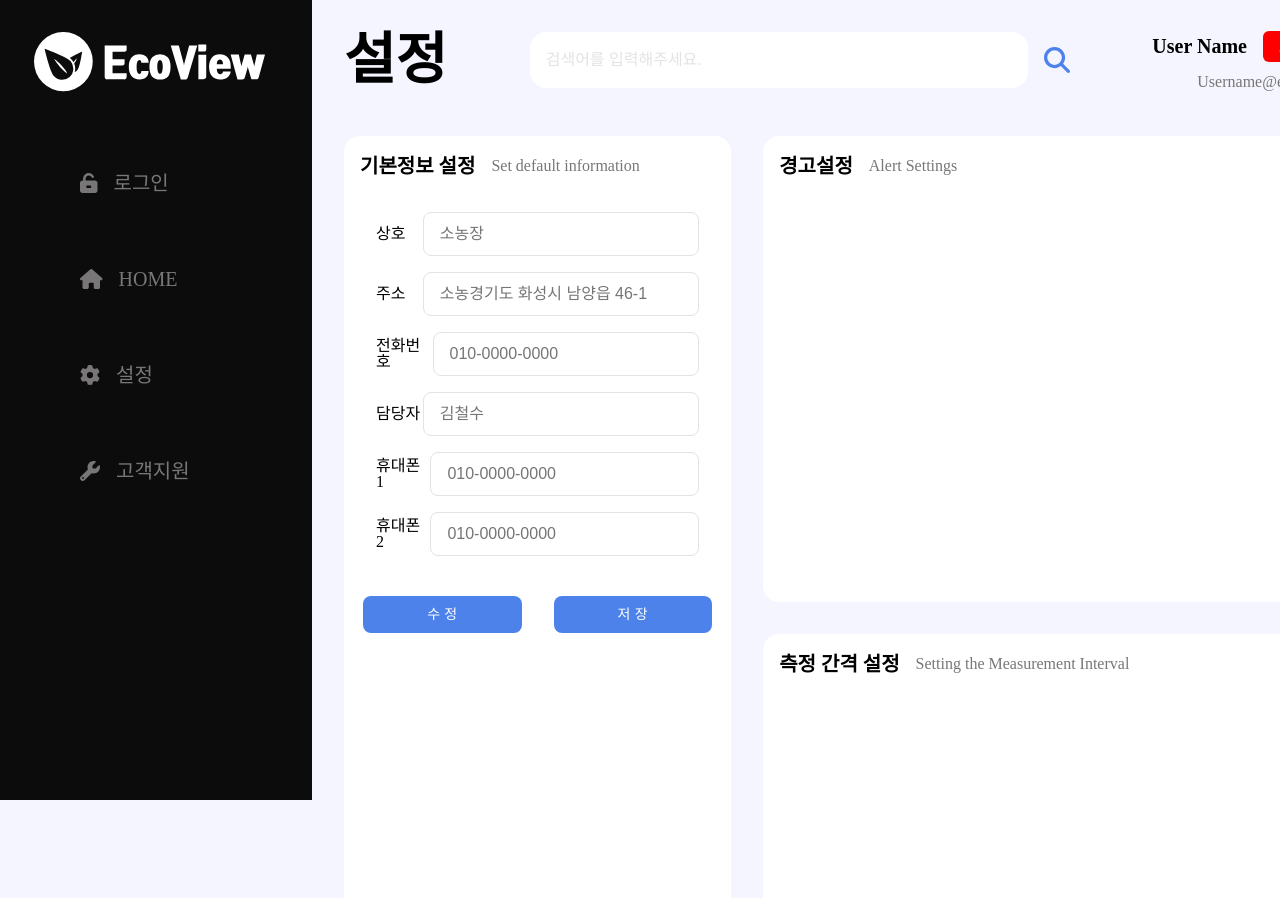
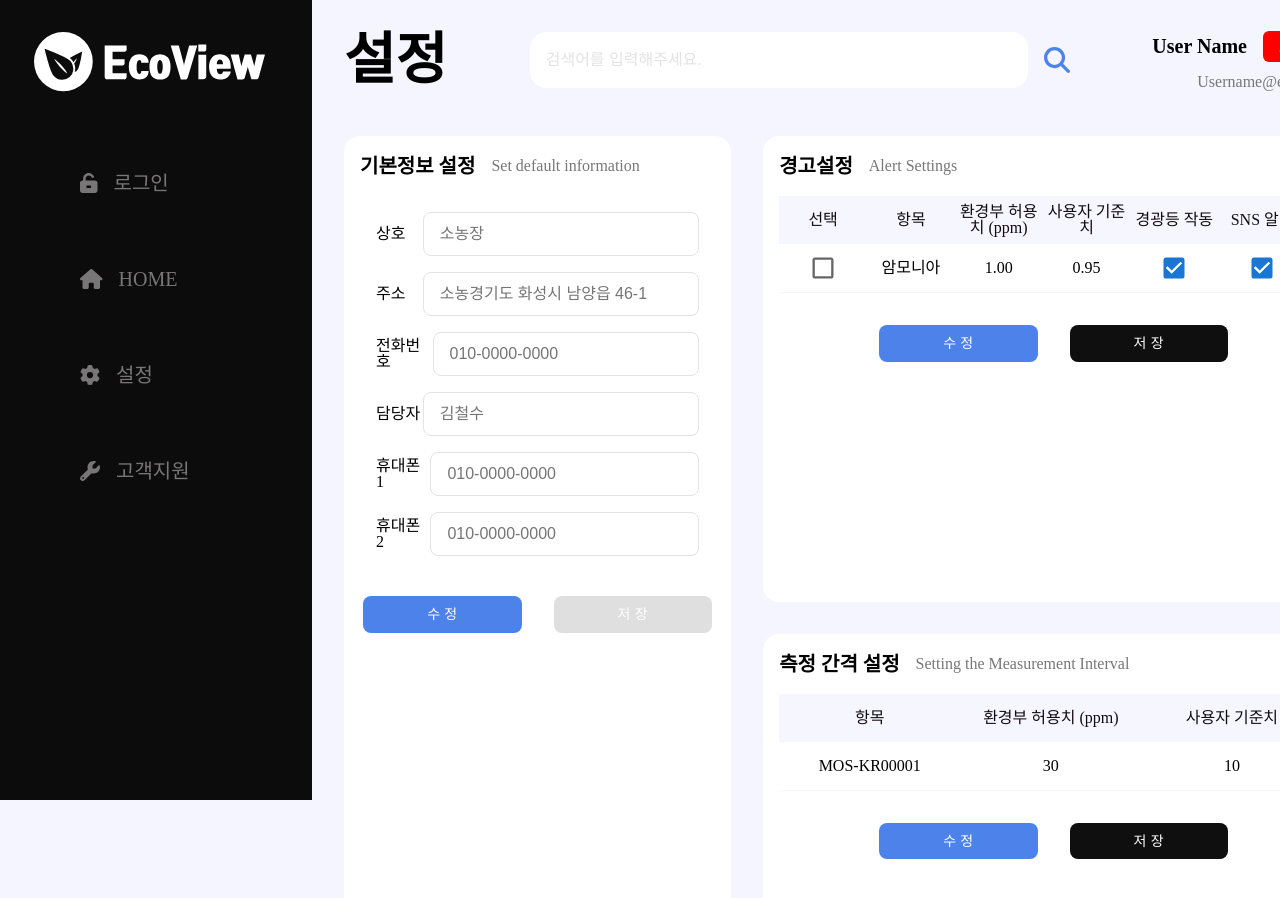
Before and after one commit to mashallsong/odor_User, a React (Create React App) app: page /Setting in a window 1280 px wide. Shown: the top 898 px of the page. Built offline with nearby package versions, Linux system fonts and the light colour scheme.

Commit message:
odor_User

```diff
--- a/src/Css/Body.css
+++ b/src/Css/Body.css
@@ -393,6 +393,43 @@
     margin-top: 32px;
 }
 
+.settingLayoutBody2 {
+    padding: 0 16px;
+}
+
+.settingLayoutBody2 > ul {
+    width: 100%;
+}
+
+.settingLayoutBody2 > ul > li {
+    width: 16%;
+    text-align: center;
+}
+
+.realtimeTableTh {
+    height: 48px;
+    display: flex;
+    align-items: center;
+    color: #130c0e;
+    background-color: #F5F6FF;
+}
+
+.realtimeTableTd:hover {
+    background-color: #F2F4FD;
+}
+
+.settingLayoutBody3 {
+    padding: 0 16px;
+}
+
+.settingLayoutBody3 > ul {
+    width: 100%;
+}
+
+.settingLayoutBody3 > ul > li {
+    width: 33%;
+    text-align: center;
+}
 
 
 
--- a/src/Pages/Setting.js
+++ b/src/Pages/Setting.js
@@ -6,8 +6,9 @@ import {faMagnifyingGlass, faWrench} from '@fortawesome/free-solid-svg-icons';
 import { FontAwesomeIcon } from "@fortawesome/react-fontawesome";
 
 import Button from '@mui/material/Button';
+import Checkbox from '@mui/material/Checkbox';
 
-
+const label = { inputProps: { 'aria-label': 'Checkbox demo' } };
 
 export default function Setting(){
     return (
@@ -66,7 +67,7 @@ export default function Setting(){
                                         variant="outlined">
                                         수 정
                                 </Button>
-                                <Button style={{backgroundColor: '#4e82eb' , borderRadius:'8px' , margin: '0 16px' , padding: '6px 64px', border: 'none' , color:'white'}}
+                                <Button style={{backgroundColor: '#DFDFDF' , borderRadius:'8px' , margin: '0 16px' , padding: '6px 64px', border: 'none' , color:'white'}}
                                         variant="outlined">
                                         저 장
                                 </Button>
@@ -78,10 +79,77 @@ export default function Setting(){
                             <div className="setting-layout-header">
                                 <h3>경고설정</h3> <span>Alert Settings</span>
                             </div>
+                            <div className="settingLayoutBody2">
+                                <ul className="realtimeTableTh">
+                                    <li>선택</li>
+                                    <li>항목</li>
+                                    <li>환경부 허용치 (ppm)</li>
+                                    <li>사용자 기준치</li>
+                                    <li>경광등 작동</li>
+                                    <li>SNS 알림</li>
+                                </ul>
+                                <ul className="realtimeTableTd">
+                                <li>
+                                    <Checkbox
+                                        {...label}
+                                        sx={{ '& .MuiSvgIcon-root': { fontSize: 28 } }}
+                                    />
+                                </li>
+                                <li>암모니아</li>
+                                <li>1.00</li>
+                                <li>0.95</li>
+                                <li>
+                                    <Checkbox
+                                        {...label}
+                                        defaultChecked
+                                        sx={{ '& .MuiSvgIcon-root': { fontSize: 28 } }}
+                                    />
+                                </li>
+                                <li>
+                                    <Checkbox
+                                        {...label}
+                                        defaultChecked
+                                        sx={{ '& .MuiSvgIcon-root': { fontSize: 28 } }}
+                                    />
+                                </li>
+                            </ul>
+                            <div className="settingLayoutBody1Btn">
+                                <Button style={{backgroundColor: '#4e82eb' , borderRadius:'8px' , margin: '0 16px' , padding: '6px 64px', border: 'none' , color:'white'}}
+                                        variant="outlined">
+                                        수 정
+                                </Button>
+                                <Button style={{backgroundColor: '#0F0F0F' , borderRadius:'8px' , margin: '0 16px' , padding: '6px 64px', border: 'none' , color:'white'}}
+                                        variant="outlined">
+                                        저 장
+                                </Button>
+                            </div>
+                            </div>
                         </div>
                         <div className="setting-layout-2_2">
                             <div className="setting-layout-header">
                                 <h3>측정 간격 설정</h3> <span>Setting the Measurement Interval</span>
+                            </div>
+                            <div className="settingLayoutBody3">
+                                <ul className="realtimeTableTh">
+                                    <li>항목</li>
+                                    <li>환경부 허용치 (ppm)</li>
+                                    <li>사용자 기준치</li>
+                                </ul>
+                                <ul className="realtimeTableTd">
+                                    <li>MOS-KR00001</li>
+                                    <li>30</li>
+                                    <li>10</li>
+                                </ul>
+                                <div className="settingLayoutBody1Btn">
+                                <Button style={{backgroundColor: '#4e82eb' , borderRadius:'8px' , margin: '0 16px' , padding: '6px 64px', border: 'none' , color:'white'}}
+                                        variant="outlined">
+                                        수 정
+                                </Button>
+                                <Button style={{backgroundColor: '#0F0F0F' , borderRadius:'8px' , margin: '0 16px' , padding: '6px 64px', border: 'none' , color:'white'}}
+                                        variant="outlined">
+                                        저 장
+                                </Button>
+                                </div>
                             </div>
                         </div>
                     </div>
```
Also changed, not shown: 1 other file (tests, documents, lock files or other folders).
